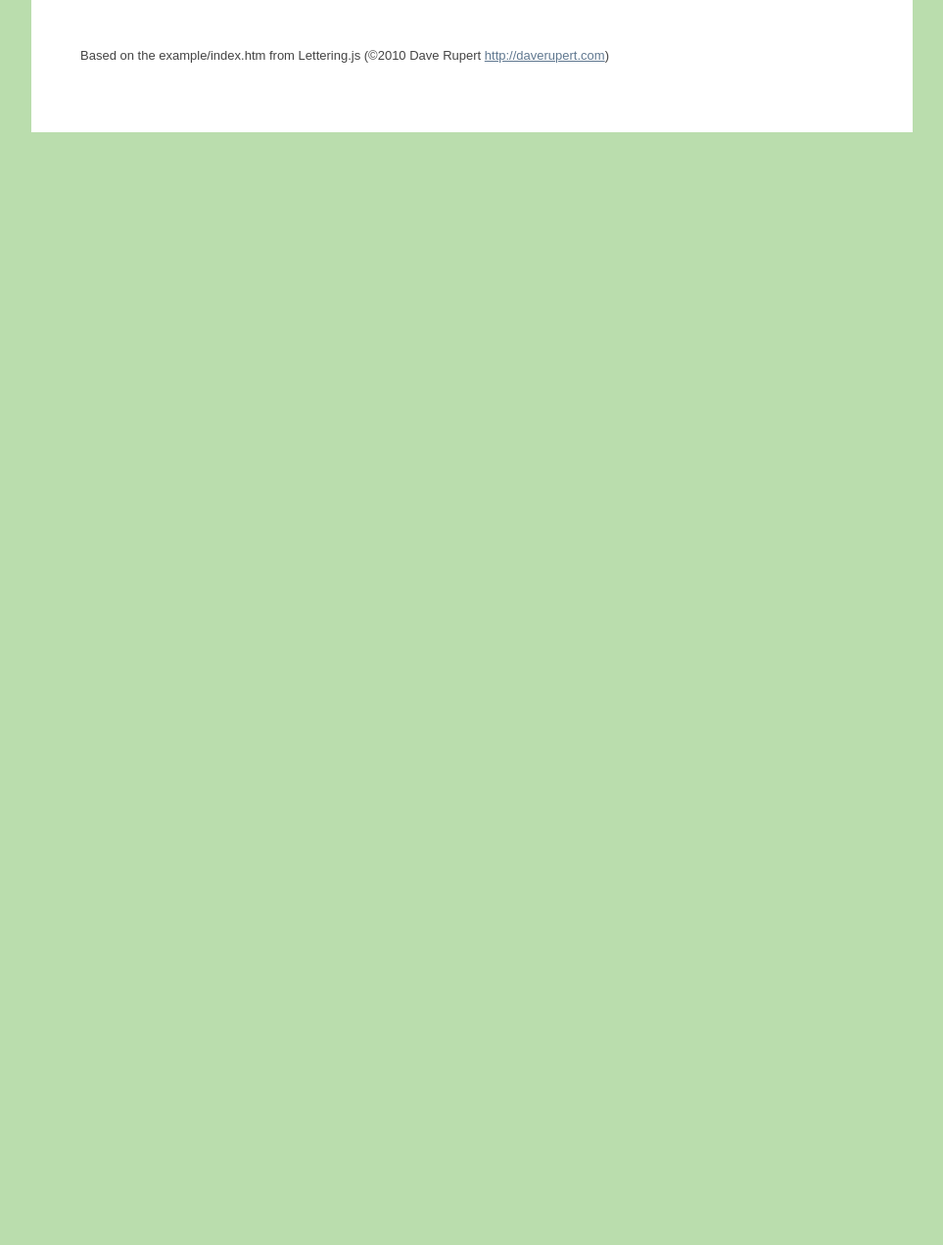
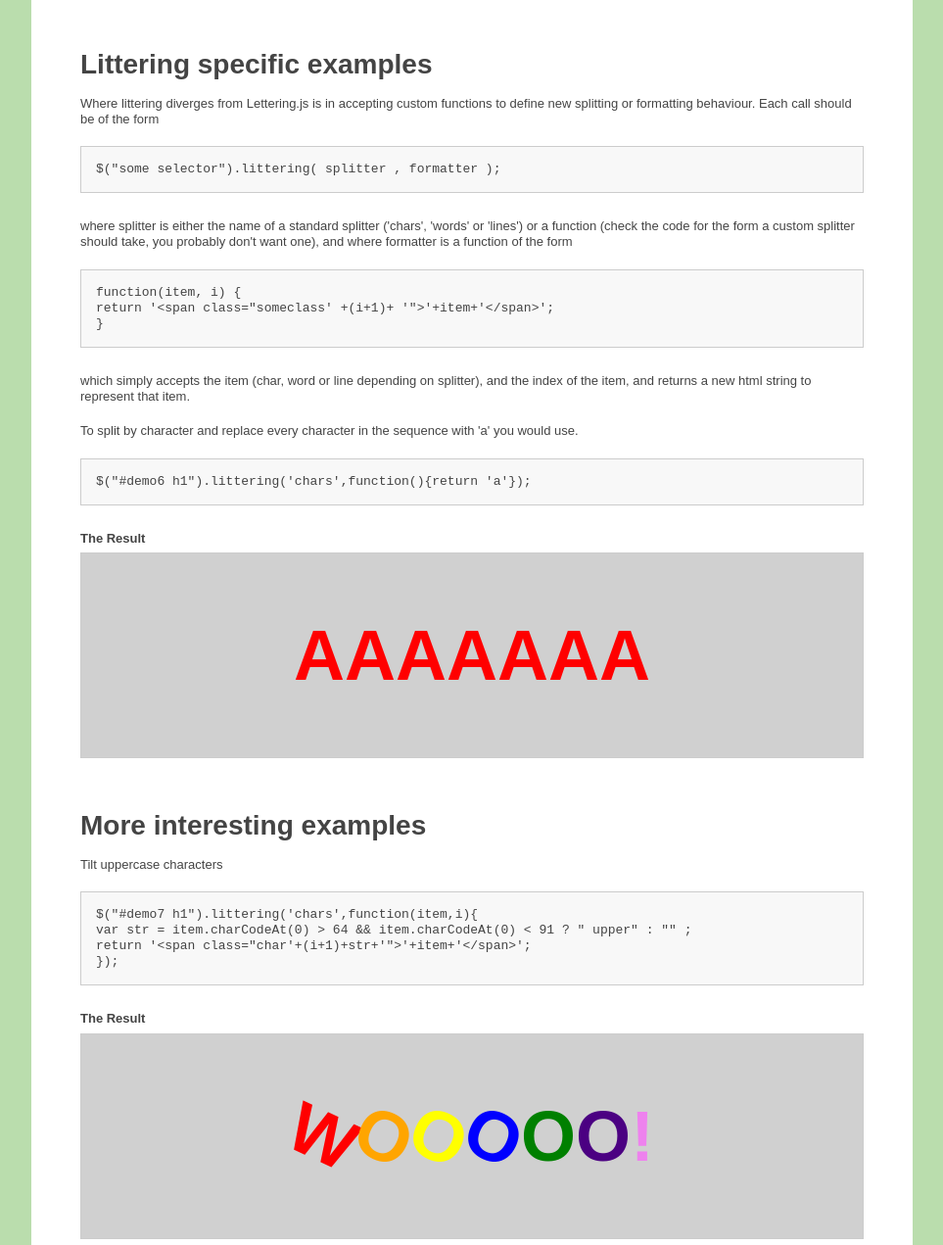
Before and after one commit to cjc/littering, a website: page examples/index.html in a window 1280 px wide. Shown: the part 2469-3740 px from the top of the page at 98% size, without its empty margins (158-1121 px from the left). Before the commit the page ends 2804 px from the top, so only its background shows below. Drawn offline with Linux system fonts and the light colour scheme.

Commit message:
Add examples for passed formatter functions

```diff
--- a/examples/index.html
+++ b/examples/index.html
@@ -34,6 +34,7 @@
 		.char5 { color: green; }
 		.char6 { color: indigo; }
 		.char7 { color: violet; }
+    .upper { display: inline-block; -webkit-transform: rotate(25deg)}
 	</style>
   <script src="ender.min.js"></script>
   <script src="../littering.js"></script>
@@ -119,6 +120,55 @@
 				</div>
 			</section>
 
+			<section id='litteringcustom1'>
+  <script>
+  	$.domReady(function() {
+			$("#demo6 h1").littering('chars',function(){return 'a'});
+    });
+  </script>
+				<h2>Littering specific examples</h2>
+        <p>Where littering diverges from Lettering.js is in accepting custom functions to define new splitting or formatting behaviour. Each call should be of the form</p>
+<code><pre>$("some selector").littering( splitter , formatter );
+	</pre></code>
+<p>where splitter is either the name of a standard splitter ('chars', 'words' or 'lines') or a function (check the code for the form a custom splitter should take, you probably don't want one), and where formatter is a function of the form</p>
+<code><pre>
+function(item, i) {
+  return '&lt;span class="someclass' +(i+1)+ '"&gt;'+item+'&lt;/span&gt;';
+}
+</pre></code>
+<p>which simply accepts the item (char, word or line depending on splitter), and the index of the item, and returns a new html string to represent that item.</p>
+<p>To split by character and replace every character in the sequence with 'a' you would use.</p>
+<code><pre>
+			$("#demo6 h1").littering('chars',function(){return 'a'});
+	</pre></code>
+			<h4>The Result</h4>
+				<div id="demo6" class="demo">
+					<h1>WOOOoo!</h1>
+				</div>
+			</section>
+
+			<section id='litteringcustom2'>
+  <script>
+  	$.domReady(function() {
+			$("#demo7 h1").littering('chars',function(item,i){
+        var str = item.charCodeAt(0) > 64 && item.charCodeAt(0) < 91 ? " upper" : "" ;
+        return '<span class="char'+(i+1)+str+'">'+item+'</span>';
+      });
+    });
+  </script>
+				<h2>More interesting examples</h2>
+  <p>Tilt uppercase characters</p>
+<code><pre>
+    $("#demo7 h1").littering('chars',function(item,i){
+      var str = item.charCodeAt(0) > 64 && item.charCodeAt(0) < 91 ? " upper" : "" ;
+      return '&lt;span class="char'+(i+1)+str+'"&gt;'+item+'&lt;/span&gt;';
+    });
+	</pre></code>
+			<h4>The Result</h4>
+				<div id="demo7" class="demo">
+					<h1>WOOOoo!</h1>
+				</div>
+			</section>
     </article>
 
     <footer>
```
Also changed, not shown: readme.md.
